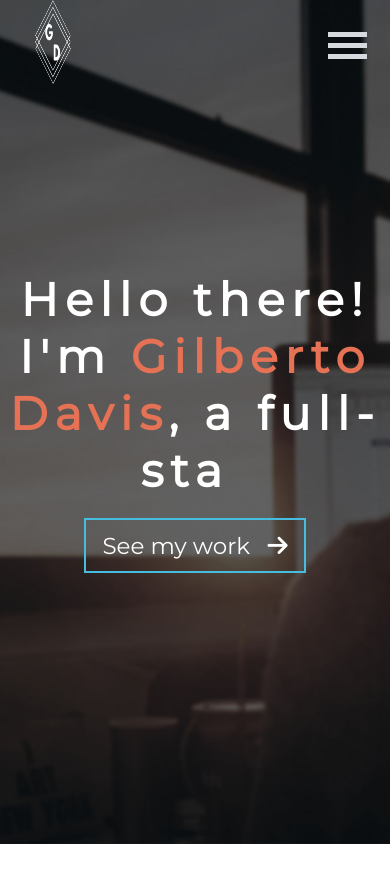
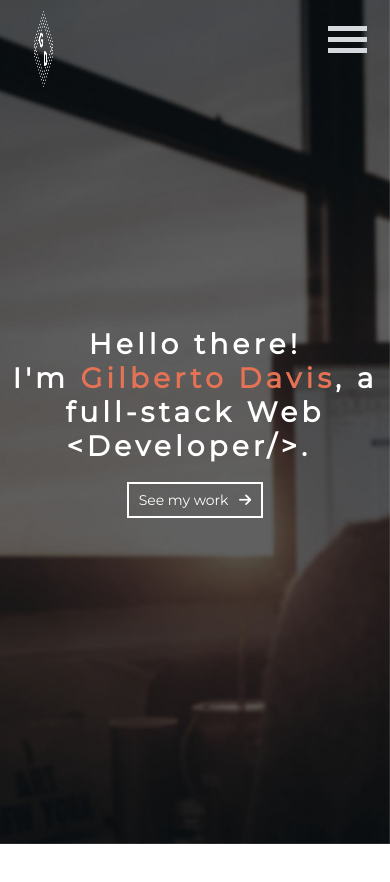
Before and after one commit to GilbDavis/Portfolio-Project, a website: page index.html in a window 390 px wide. After the commit the page ends 844 px from the top, so only its background shows below. Drawn offline with Linux system fonts and the light colour scheme.

Commit message:
Changes before trying heading

```diff
--- a/JS/Animation/heroAnimation.js
+++ b/JS/Animation/heroAnimation.js
@@ -1,7 +1,7 @@
 let aText = new Array(
   "Hello there!", "I'm <span id='name-highlight'>Gilberto Davis</span>, a full-stack Web &ltDeveloper/&gt."
 );
-let iSpeed = 60; // time delay of print out
+let iSpeed = 45; // time delay of print out
 let iIndex = 0; // start printing array at this posision
 let iArrLength = aText[0].length; // the length of the text array
 let iScrollAt = 20; // start scrolling up at this many lines
--- a/index.html
+++ b/index.html
@@ -28,6 +28,7 @@
 
   <header id="Home" class="header">
     <div class="navigation__container">
+
       <div class="logo-container">
         <img class="logotipo" alt="Logo" src="./images/GD-Logo.png" />
       </div>
@@ -54,12 +55,9 @@
     <!-- Navigation__Container-->
   </header>
 
-  <section>
-    <br />
-    <br />
-    <br />
-    <br />
-  </section>
+  <div id="about" class="AboutContainer">
+
+  </div>
 </body>
 
 <script src="./JS/Animation/heroAnimation.js"></script>
--- a/scss/_custom.scss
+++ b/scss/_custom.scss
@@ -22,6 +22,7 @@ body {
   background-position: center center;
   background-attachment: fixed;
   height: 100vh;
+  width: 100%;
   position: relative;
   display: flex;
   align-items: center;
@@ -32,10 +33,14 @@ body {
     text-decoration: none;
     color: $white;
     font-size: 2.3rem;
-    border: 2px solid $celeste;
+    border: 2px solid $white;
     padding: .5em .7em;
     display: inline-block;
     transition: background-color 0.3s, border-color 0.3s;
+
+    @include mobile {
+      font-size: 1.4rem;
+    }
 
     &:hover {
       background-color: $celeste;
@@ -61,6 +66,10 @@ body {
     font-weight: 700;
     text-align: center;
     color: $white;
+
+    @include mobile {
+      font-size: 2.8rem;
+    }
 
     #name-highlight {
       color: $naranja;
@@ -128,6 +137,12 @@ body {
     .logotipo {
       height: 100%;
       width: 50%;
+
+      @include mobile {
+        margin-top: .7em;
+        width: 30%;
+        height: 90%;
+      }
     }
   }
 
@@ -166,11 +181,17 @@ body {
         position: absolute;
         top: 2em;
         right: 6%;
+        font-size: large;
         height: $button-height;
         width: $button-width;
         cursor: pointer;
         z-index: 100;
         transition: opacity .25s ease;
+
+        @include mobile {
+          top: 1.6em;
+          font-size: medium;
+        }
 
         &:hover {
           opacity: .7;
```
Also changed, not shown: css/app.css.
